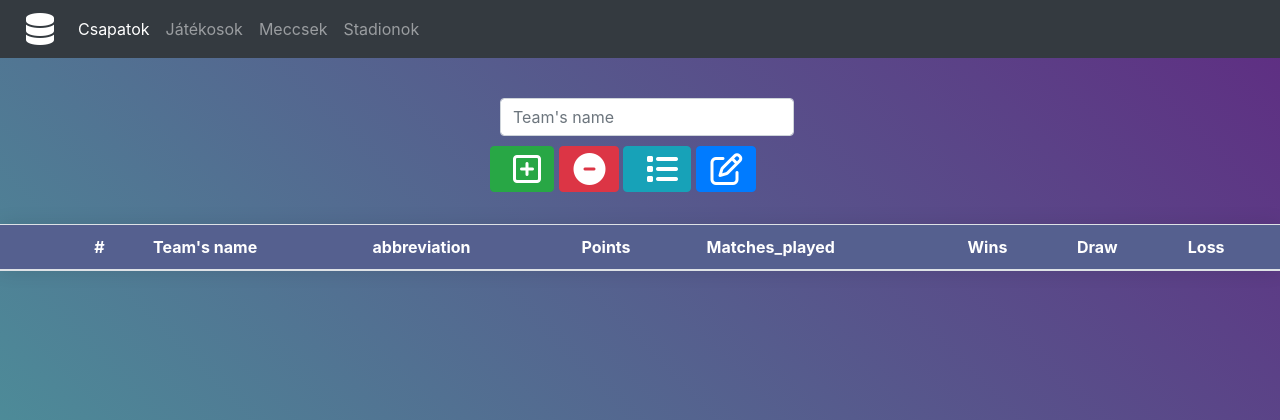
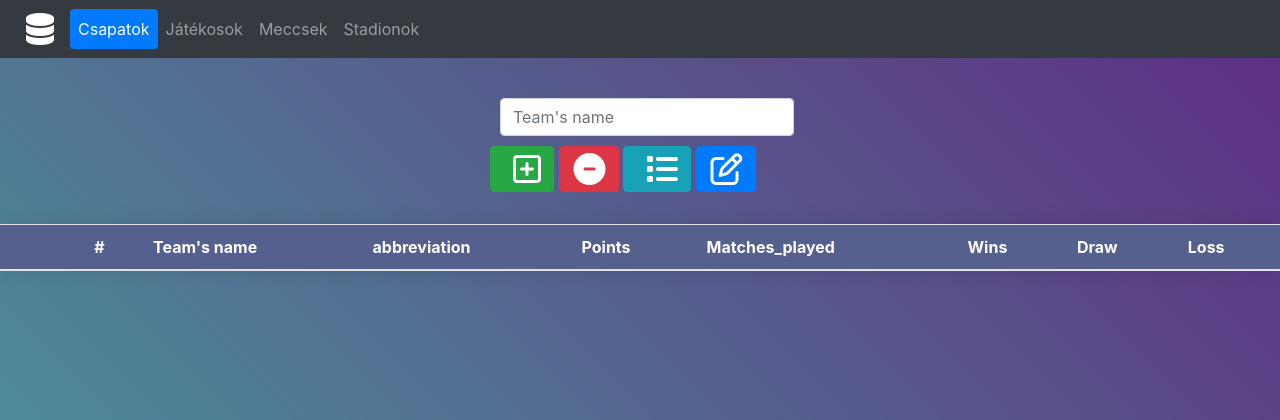
Before and after one commit to Kredam/CsapatSport-DB, a Flask app: page /teams in a window 1280 px wide. Shown: the top 420 px of the page. Run offline with Flask 2, Linux system fonts and the light colour scheme; data that the repository does not hold is empty; parts of the project's set-up code (start-up, migrations or seed data) failed here and were passed over; some libraries are stand-ins or nearby versions.

Commit message:
google fonts, moved navbar contents, included js

```diff
--- a/client/templates/base.html
+++ b/client/templates/base.html
@@ -7,6 +7,9 @@
     <link rel="stylesheet" href="../../static/stylesheet/basic.css">
     <script src="../../static/js/default_values"></script>
     <script src="https://kit.fontawesome.com/3de6b5ab59.js" crossorigin="anonymous"></script>
+    <link rel="preconnect" href="https://fonts.googleapis.com">
+    <link rel="preconnect" href="https://fonts.gstatic.com" crossorigin>
+    <link href="https://fonts.googleapis.com/css2?family=Roboto+Mono:ital,wght@1,300&display=swap" rel="stylesheet">
     <link rel="stylesheet" href="https://stackpath.bootstrapcdn.com/bootstrap/4.4.1/css/bootstrap.min.css" integrity="sha384-Vkoo8x4CGsO3+Hhxv8T/Q5PaXtkKtu6ug5TOeNV6gBiFeWPGFN9MuhOf23Q9Ifjh" crossorigin="anonymous">
     <title>{% block title %}{% endblock %}</title>
 </head>
@@ -18,12 +21,13 @@
             </button>
             <li class="navbar-brand"><i class="fas fa-database"></i></li>
                 <div class="collapse navbar-collapse" id="navbarTogglerDemo01">
-                <ul class="navbar-nav mr-auto mt-2 mt-sm-0">
+                    <ul class="nav nav-pills navbar-nav me-auto mb-2 mb-lg-0">
                         <li class="nav-item"><a {% block csapatok_link %}{% endblock %} href="/teams">Csapatok</a></li>
                         <li class="nav-item"><a {% block jatekosok_link %}{% endblock %} href="/players">Játékosok</a></li>
                         <li class="nav-item"><a {% block meccsek_link %}{% endblock %} href="/matches">Meccsek</a></li>
                         <li class="nav-item"><a {% block stadionok_link %}{% endblock %} href="/stadiums">Stadionok</a></li>
                     </ul>
+                </div>
                 </div>
         </nav>
 
@@ -55,6 +59,7 @@
     {% block table %}{% endblock %}
     </div>
 
+    <script src="../../static/js/update.js"></script>
     <script src="https://code.jquery.com/jquery-3.4.1.slim.min.js" integrity="sha384-J6qa4849blE2+poT4WnyKhv5vZF5SrPo0iEjwBvKU7imGFAV0wwj1yYfoRSJoZ+n" crossorigin="anonymous"></script>
     <script src="https://cdn.jsdelivr.net/npm/popper.js@1.16.0/dist/umd/popper.min.js" integrity="sha384-Q6E9RHvbIyZFJoft+2mJbHaEWldlvI9IOYy5n3zV9zzTtmI3UksdQRVvoxMfooAo" crossorigin="anonymous"></script>
     <script src="https://stackpath.bootstrapcdn.com/bootstrap/4.4.1/js/bootstrap.min.js" integrity="sha384-wfSDF2E50Y2D1uUdj0O3uMBJnjuUD4Ih7YwaYd1iqfktj0Uod8GCExl3Og8ifwB6" crossorigin="anonymous"></script>
```
Lines whose indentation alone changed are shown as unchanged.
